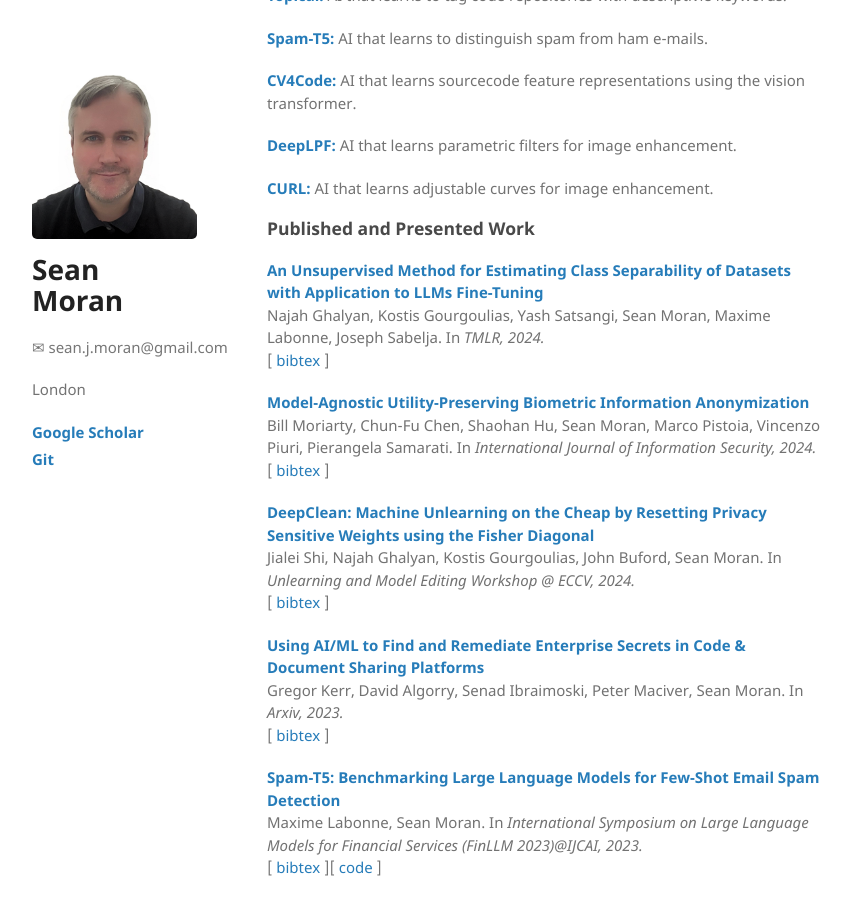
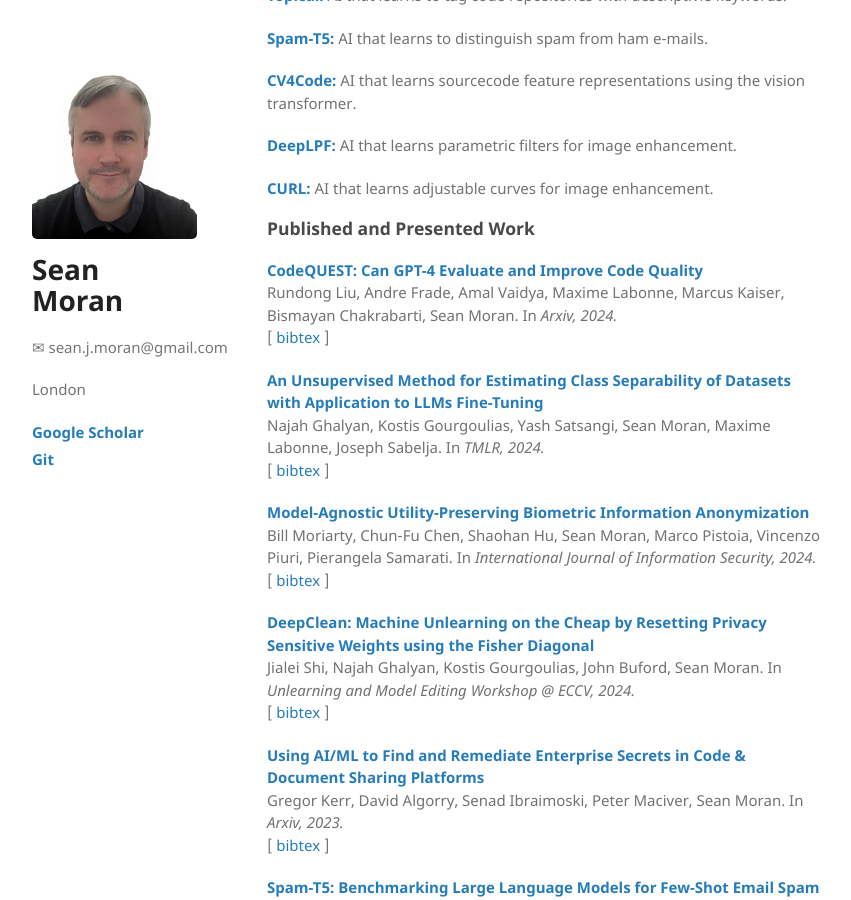
Before and after one commit to sjmoran/sjmoran.github.io, a Jekyll site: the page built from index.html, in a window 1280 px wide and 900 px high, scrolled down 1220 px. Shown: the whole window, without its empty margins (26-877 px from the left). Built offline with Jekyll 4.4.1, drawn with Linux system fonts in a browser that asks for light colours.

Commit message:
Update index.html

```diff
--- a/index.html
+++ b/index.html
@@ -53,6 +53,10 @@ API-Miner: </a></strong>AI that searches for similar API contract specification
 <p><strong><a target="_blank" href="https://github.com/sjmoran/CURL">CURL: </a></strong> AI that learns adjustable curves for image enhancement.</p>
 
 </p><h3 id="published-and-presented-work">Published and Presented Work</h3>
+
+<p><strong><a target="_blank" href="">
+CodeQUEST: Can GPT-4 Evaluate and Improve Code Quality</a></strong><br />Rundong Liu, Andre Frade, Amal Vaidya, Maxime Labonne, Marcus Kaiser, Bismayan Chakrabarti, Sean Moran. In <em>Arxiv, 2024.</em><br />
+[ <a target="_blank" href="">bibtex</a> ] </p>
 
 <p><strong><a target="_blank" href="https://arxiv.org/abs/2305.15016">
 An Unsupervised Method for Estimating Class Separability of Datasets with Application to LLMs Fine-Tuning</a></strong><br />Najah Ghalyan, Kostis Gourgoulias, Yash Satsangi, Sean Moran, Maxime Labonne,
```
